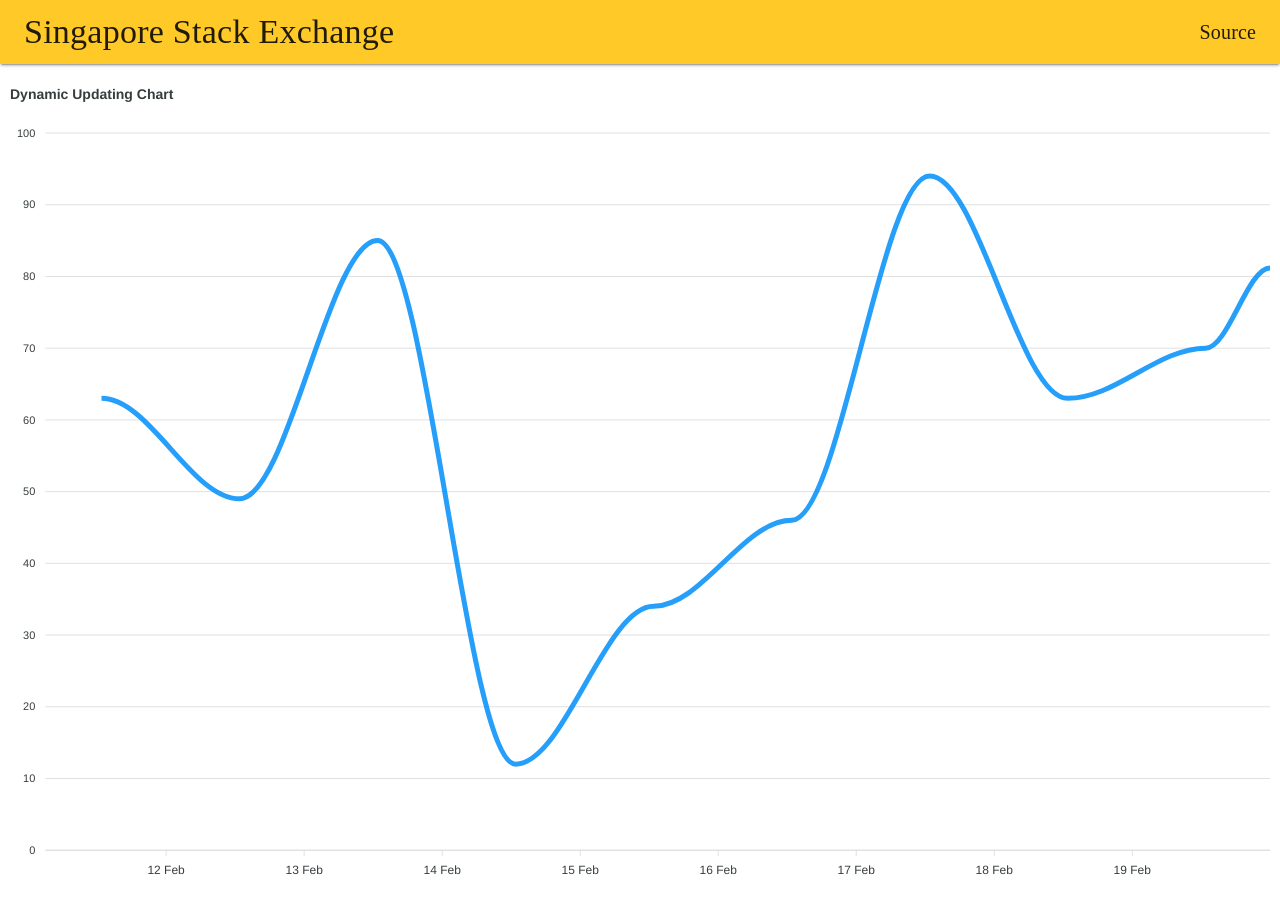
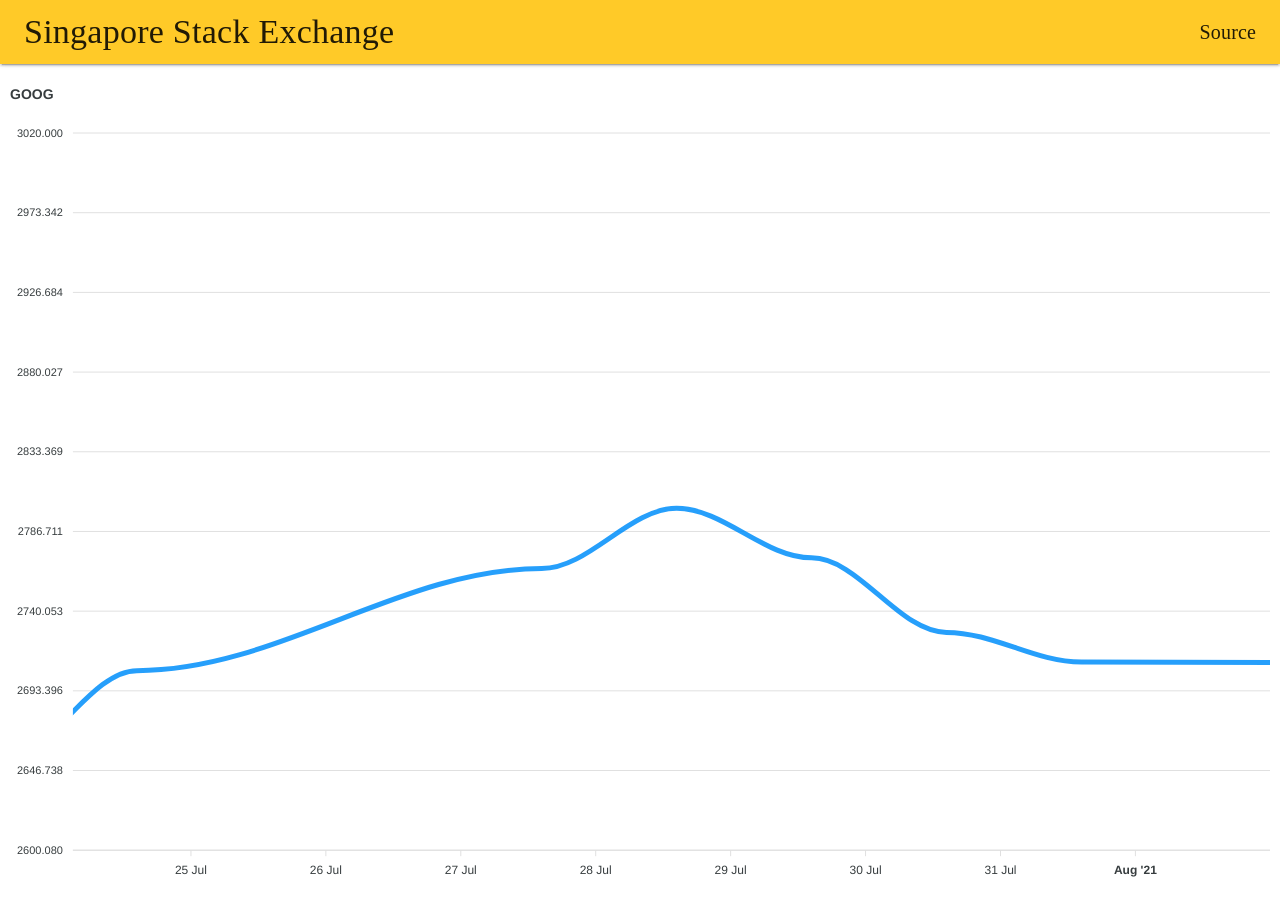
Before and after one commit to HackNRoll-Jafar/SingaporeStackExchange, a React (Create React App) app in the folder frontend/: page /game in a window 1280 px wide. Built offline with nearby package versions, Linux system fonts and the light colour scheme.

Commit message:
Use sample

```diff
--- a/frontend/src/pages/Gamepage.js
+++ b/frontend/src/pages/Gamepage.js
@@ -1,10 +1,19 @@
 import React, {useState, useEffect} from 'react';
 import Chart from "react-apexcharts";
+import stocksJson from "../sample.json"
 
 const Gamepage = () => {
-  var TICKINTERVAL = 86400000
   let XAXISRANGE = 766600000
 
+  let stocks = []
+  let mn = Number.MAX_VALUE, mx = Number.MIN_VALUE;
+  for(const [key, value] of Object.entries(stocksJson["DAILY_PRICE"])) {
+    stocks.push([new Date(key), value])
+    mn = Math.min(mn, value);
+    mx = Math.max(mx, value)
+  }
+
+  stocks.reverse()
   let options = {
     chart: {
     id: 'realtime',
@@ -31,7 +40,7 @@ const Gamepage = () => {
     curve: 'smooth'
   },
   title: {
-    text: 'Dynamic Updating Chart',
+    text: stocksJson["STOCK_NAME"],
     align: 'left'
   },
   markers: {
@@ -42,26 +51,29 @@ const Gamepage = () => {
     range: XAXISRANGE
   },
   yaxis: {
-    max: 100
+    max: mx,
+    min: mn
   },
   legend: {
     show: false
   },
   }
-  let lastDate = new Date('11 Feb 2021 GMT').getTime()
+
+  const gameOver = () =>{ };
+  let idx = 0;
 
   const [series, setSeries] = useState([{data:[]}])
   let fullData = []
 
   useEffect(() => {
     const getNewSeries = () => {
-      console.log("series", series)
-      fullData.push({x: lastDate, y: Math.floor(Math.random() * 100)})
-      lastDate += TICKINTERVAL
+      const [nx, ny] = stocks[idx]
+      fullData.push({x: nx, y: ny})
+      idx+=1
       return [{data: fullData.slice()}]
     }
     const interval = setInterval(() =>
-      setSeries(getNewSeries()), 500);
+      (idx < stocks.length? setSeries(getNewSeries()) : gameOver()), 500);
     return () => {
       clearInterval(interval);
     };
```
Also changed, not shown: frontend/src/sample.json (added, +1 -0 lines), 1 other file (tests, documents, lock files or other folders).
